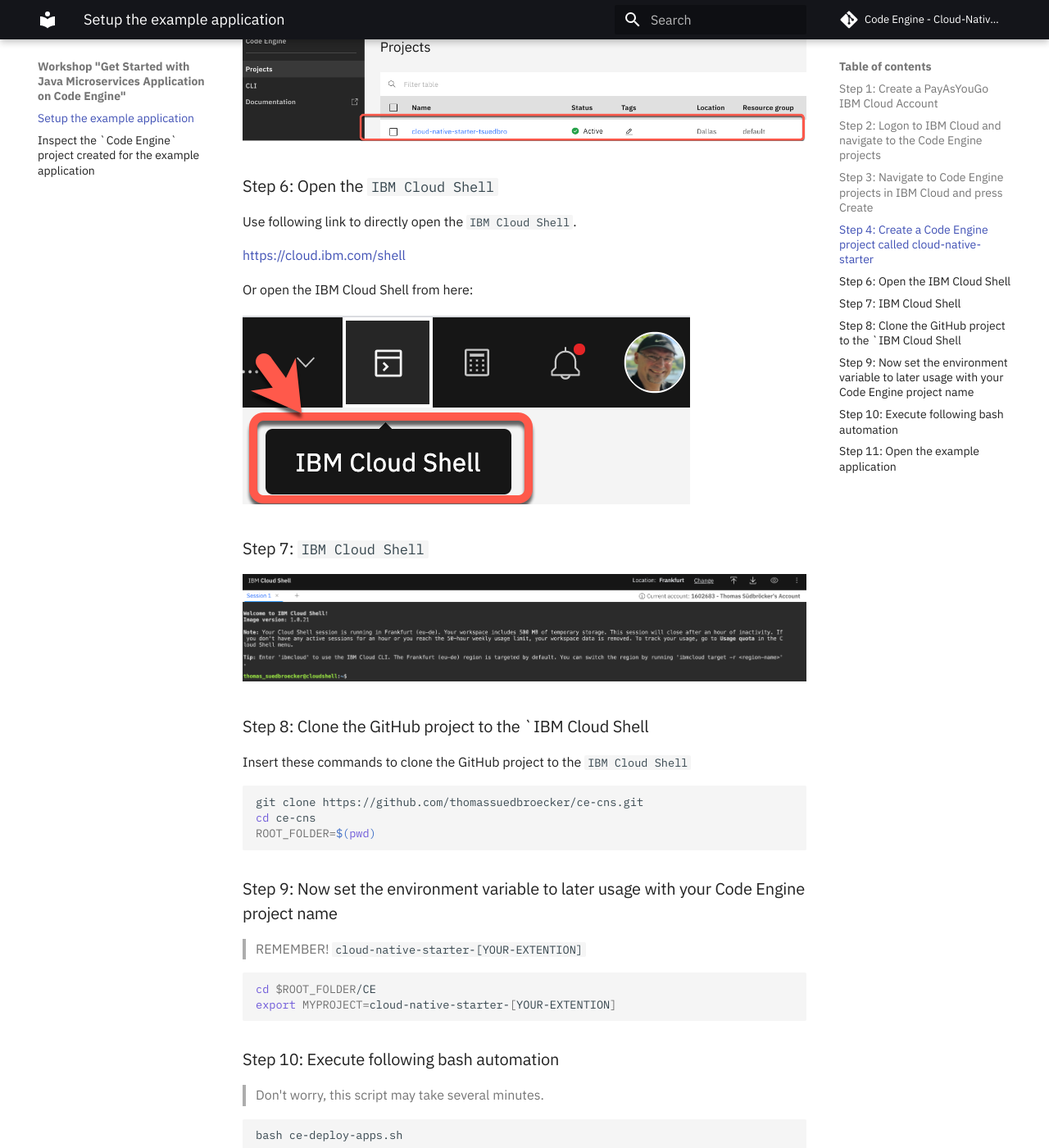
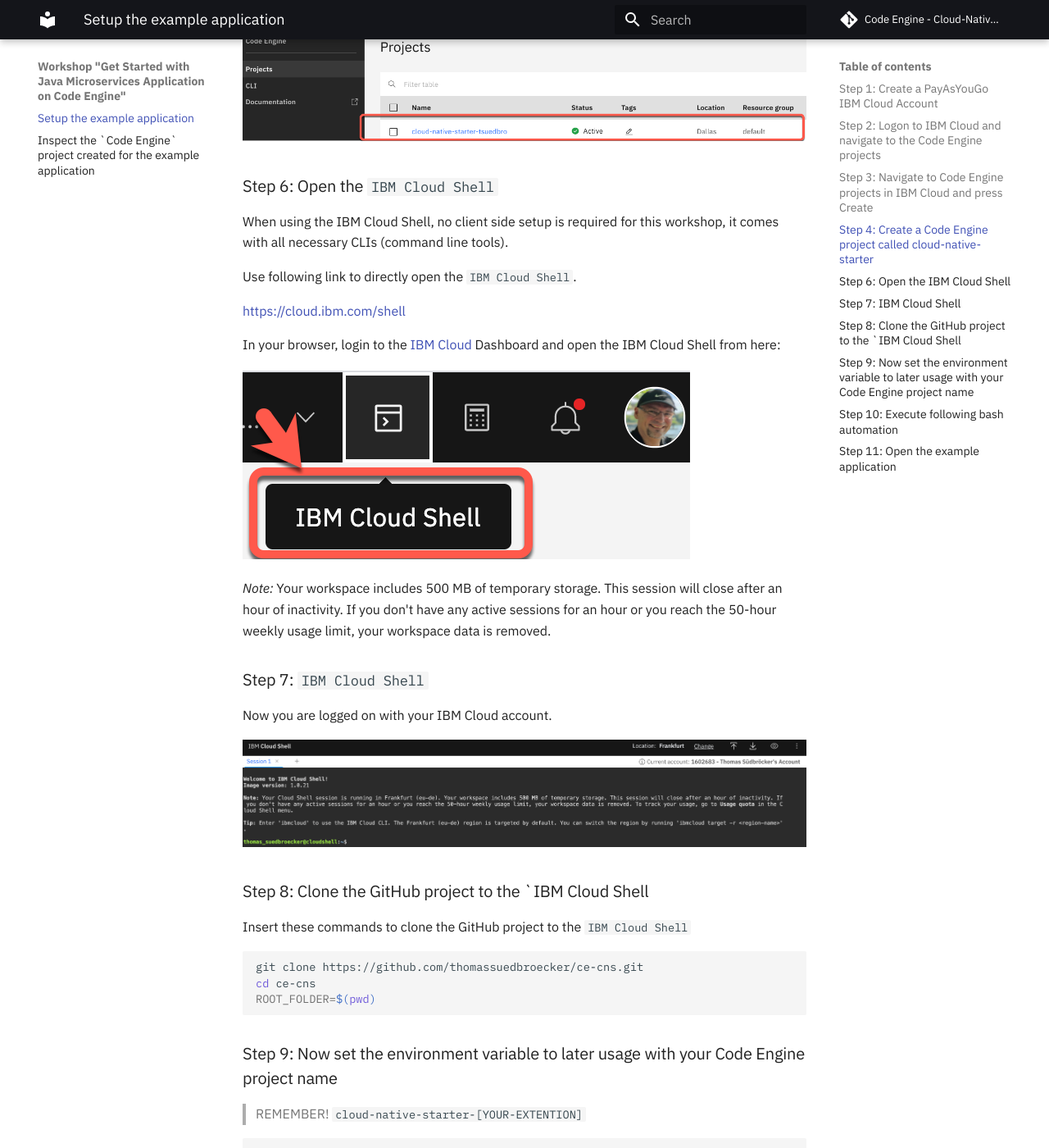
Before and after one commit to thomassuedbroecker/ce-cns-problem, an MkDocs documentation site: the page built from documentation/setup-example.md, in a window 1280 px wide and 1400 px high, scrolled down 2082 px. Shown: the whole window at 82% size. Built offline with MkDocs 1.6.1 and Material for MkDocs 9.7.7, drawn with Linux system fonts in a browser that asks for light colours; comment, search, counter and statistics services are not loaded.

Commit message:
- update the version number for the application deployment - insert export for the variable REPOSITORY - add additional information for the Cloud Shell

```diff
--- a/documentation/setup-example.md
+++ b/documentation/setup-example.md
@@ -44,15 +44,21 @@
 
 ### Step 6: Open the `IBM Cloud Shell`
 
+When using the IBM Cloud Shell, no client side setup is required for this workshop, it comes with all necessary CLIs (command line tools).
+
 Use following link to directly open the `IBM Cloud Shell`.
 
 <https://cloud.ibm.com/shell>
 
-Or open the IBM Cloud Shell from here:
+In your browser, login to the [IBM Cloud](https://cloud.ibm.com) Dashboard and open the IBM Cloud Shell from here:
 
 ![](images/cns-ce-cloud-shell-01.png)
 
+_Note:_ Your workspace includes 500 MB of temporary storage. This session will close after an hour of inactivity. If you don't have any active sessions for an hour or you reach the 50-hour weekly usage limit, your workspace data is removed.
+
 ### Step 7: `IBM Cloud Shell`
+
+Now you are logged on with your IBM Cloud account.
 
 ![](images/cns-ce-cloud-shell-02.png)
 
```
Also changed, not shown: 2 other files.
